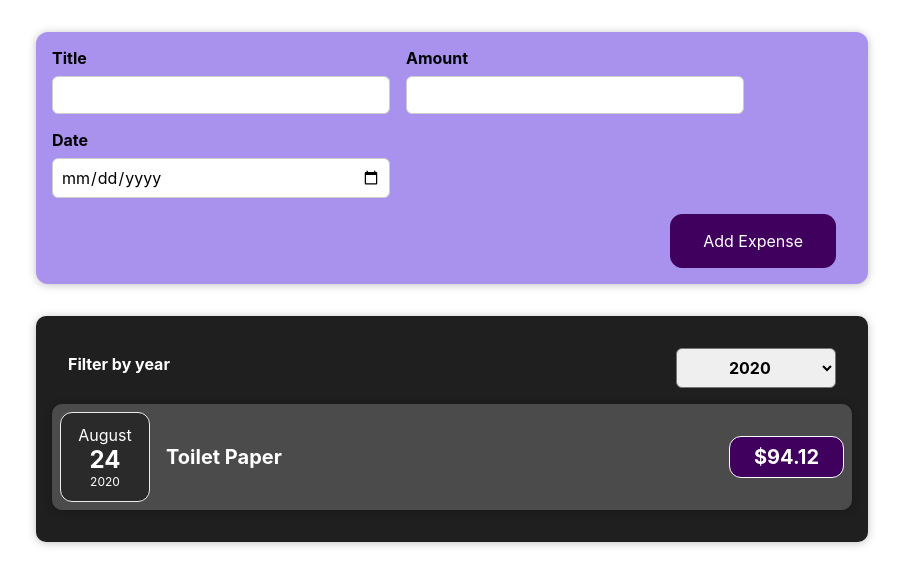
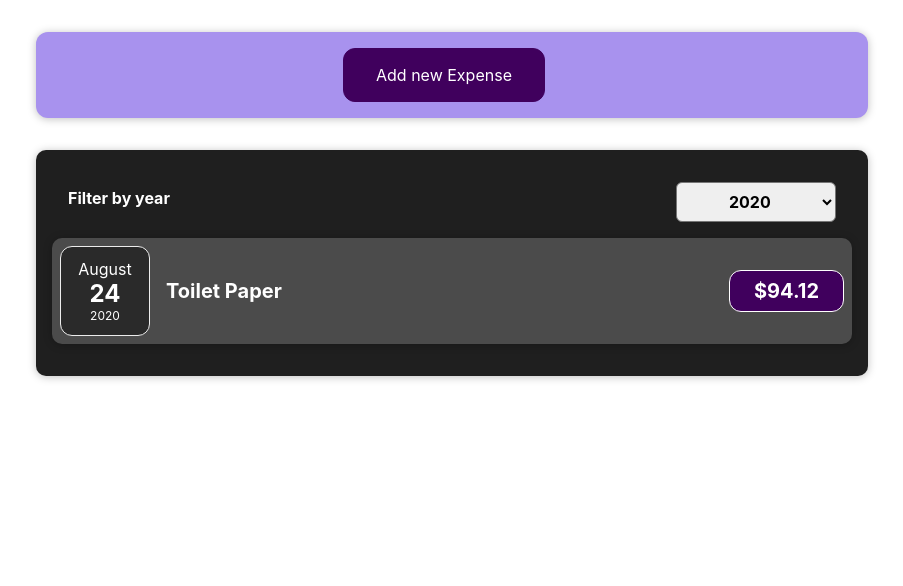
Before and after one commit to Abdu-alyousef/ExpemsesApp, a React (Create React App) app: page / in a window 1280 px wide. Shown: the top 586 px of the page, without its empty margins (188-1091 px from the left). Built offline with nearby package versions, Linux system fonts and the light colour scheme.

Commit message:
Added canel button to Form

```diff
--- a/src/components/NewExpense/ExpenseForm.js
+++ b/src/components/NewExpense/ExpenseForm.js
@@ -62,6 +62,7 @@
         </div>
       </div>
       <div className="new-expense__actions">
+        <button type="button" onClick={props.onCancel}>Cancel</button>
         <button type="submit">Add Expense</button>
       </div>
     </form>
--- a/src/components/NewExpense/NewExpense.js
+++ b/src/components/NewExpense/NewExpense.js
@@ -1,18 +1,28 @@
-import React from "react";
+import React, { useState } from "react";
 import ExpenseForm from "./ExpenseForm";
 import './NewExpense.css';
 
 const NewExpense = (props) => {
+  const [isEditing, setIsEditing] = useState(false)
   const saveExpenseDataHandler = (enteredExpenseData) =>{
     const expenseData = {
       ...enteredExpenseData,
       id: Math.random().toString()
     }
     props.onAddExpense(expenseData)
+     setIsEditing(false);
+  };
+  const startEditingHandler = () => {
+    setIsEditing(true)
+  }
+  const stopEditingHandler = () => {
+    setIsEditing(false)
   }
     return (
       <div className="new-expense">
-        <ExpenseForm onSaveExpenseDate={saveExpenseDataHandler} />
+        {!isEditing && <button onClick={startEditingHandler}>Add new Expense</button>}
+       {isEditing && <ExpenseForm onSaveExpenseDate={saveExpenseDataHandler}
+       onCancel={stopEditingHandler}/>}
       </div>
     );
 }
```
